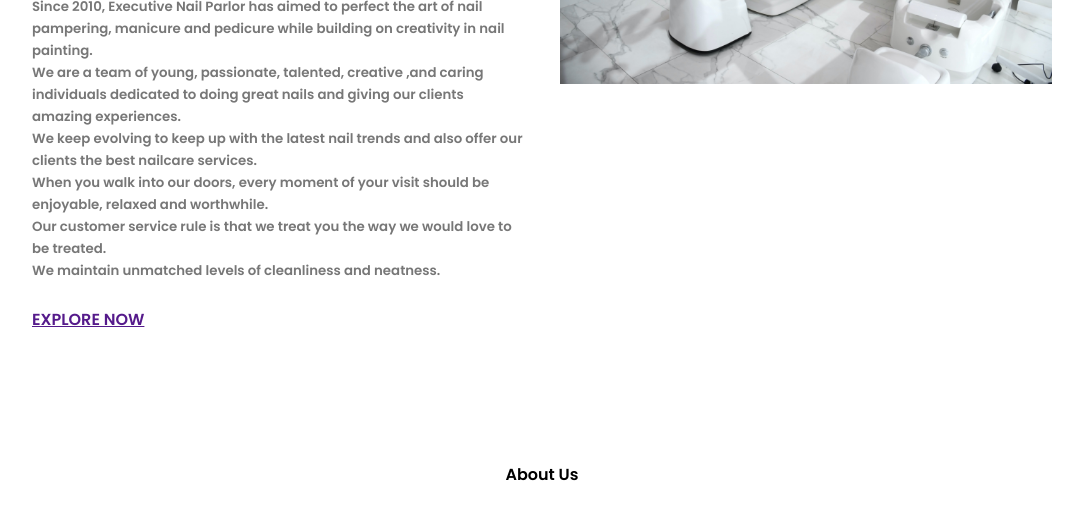
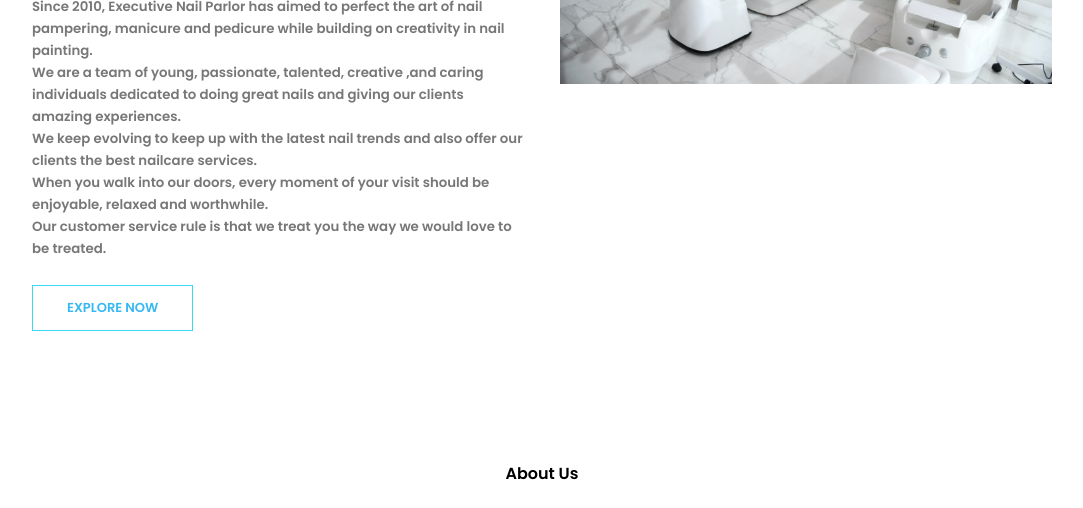
Before and after one commit to faith-kosgei/Executive-Nail, a plain HTML site: page about.html - Copy.html in a window 1280 px wide. Shown: the part 805-1313 px from the top of the page, without its empty margins (98-1181 px from the left). Drawn offline with Linux system fonts and the light colour scheme.

Commit message:
About Us completion

```diff
--- a/about.html - Copy.html
+++ b/about.html - Copy.html
@@ -38,9 +38,9 @@
 				<br>We are a team of young, passionate, talented, creative ,and caring individuals dedicated to doing great nails and giving our clients amazing experiences.<br>
 				 We keep evolving to keep up with the latest nail trends and also offer our clients the best nailcare services.<br> When you walk into our doors, every moment of your visit should be enjoyable, relaxed and worthwhile.
 				<br>Our customer service rule is that we treat you the way we would love to be treated.
-				<br>We maintain unmatched levels of cleanliness and neatness.
+
 				</p>
-				<a href="">EXPLORE NOW</a>
+				<a href=""class="hero-btn red-btn">EXPLORE NOW</a>
 		</div>
 		<div class="about-col">
 
```
